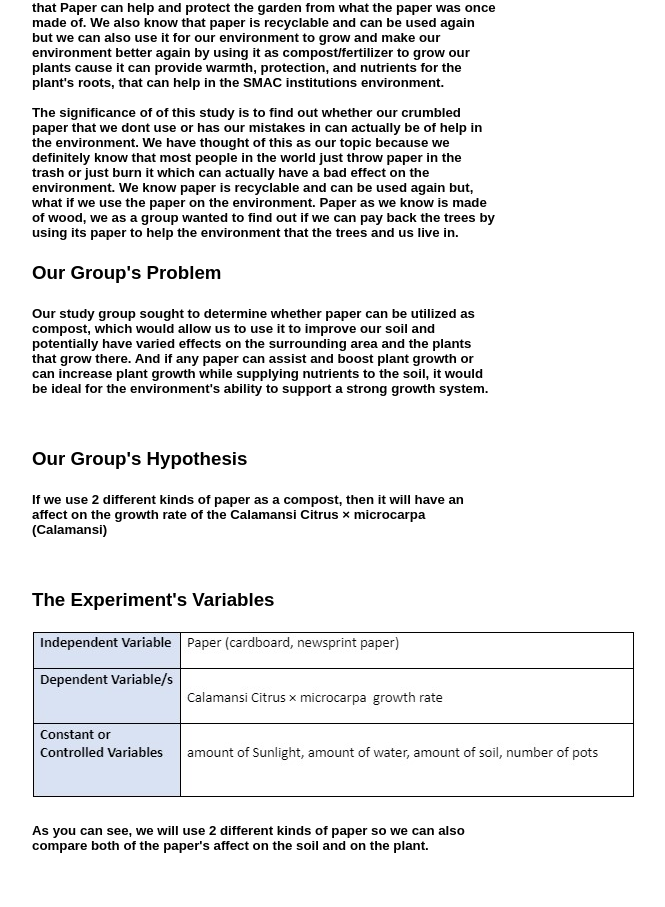
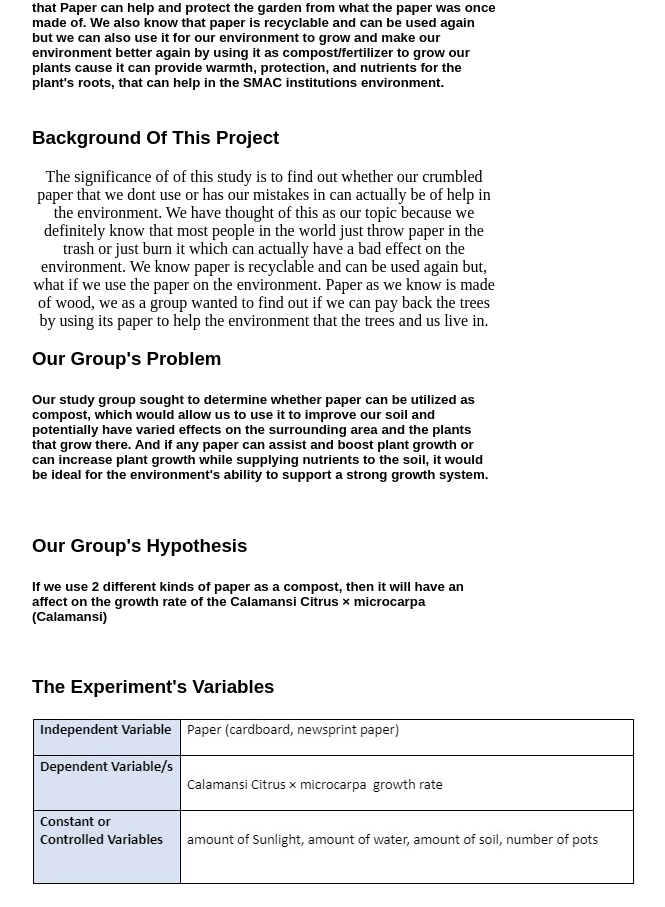
Before and after one commit to joshwater/PT, a plain HTML site: page science.html in a window 1280 px wide. Shown: the part 1282-2189 px from the top of the page, without its empty margins (376-1041 px from the left). Drawn offline with Linux system fonts and the light colour scheme.

Commit message:
Update science.html

```diff
--- a/science.html
+++ b/science.html
@@ -34,8 +34,10 @@ again by using it as compost/fertilizer to grow our plants cause it can provide
 nutrients for the plant's roots, that can help in the SMAC institutions environment.
 <br>
 <br>
+<h3><p align="left" style=font-family:sans-serif;>
+Background Of This Project
+</h3>
 The significance of of this study is to find out whether our crumbled paper that we dont use or has our mistakes in can actually be of help in the environment. We have thought of this as our topic because we definitely know that most people in the world just throw paper in the trash or just burn it which can actually have a bad effect on the environment. We know paper is recyclable and can be used again but, what if we use the paper on the environment. Paper as we know is made of wood, we as a group wanted to find out if we can pay back the trees by using its paper to help the environment that the trees and us live in.
-
 <br>
 <h3><p align="left" style=font-family:sans-serif;>
 Our Group's Problem
```
